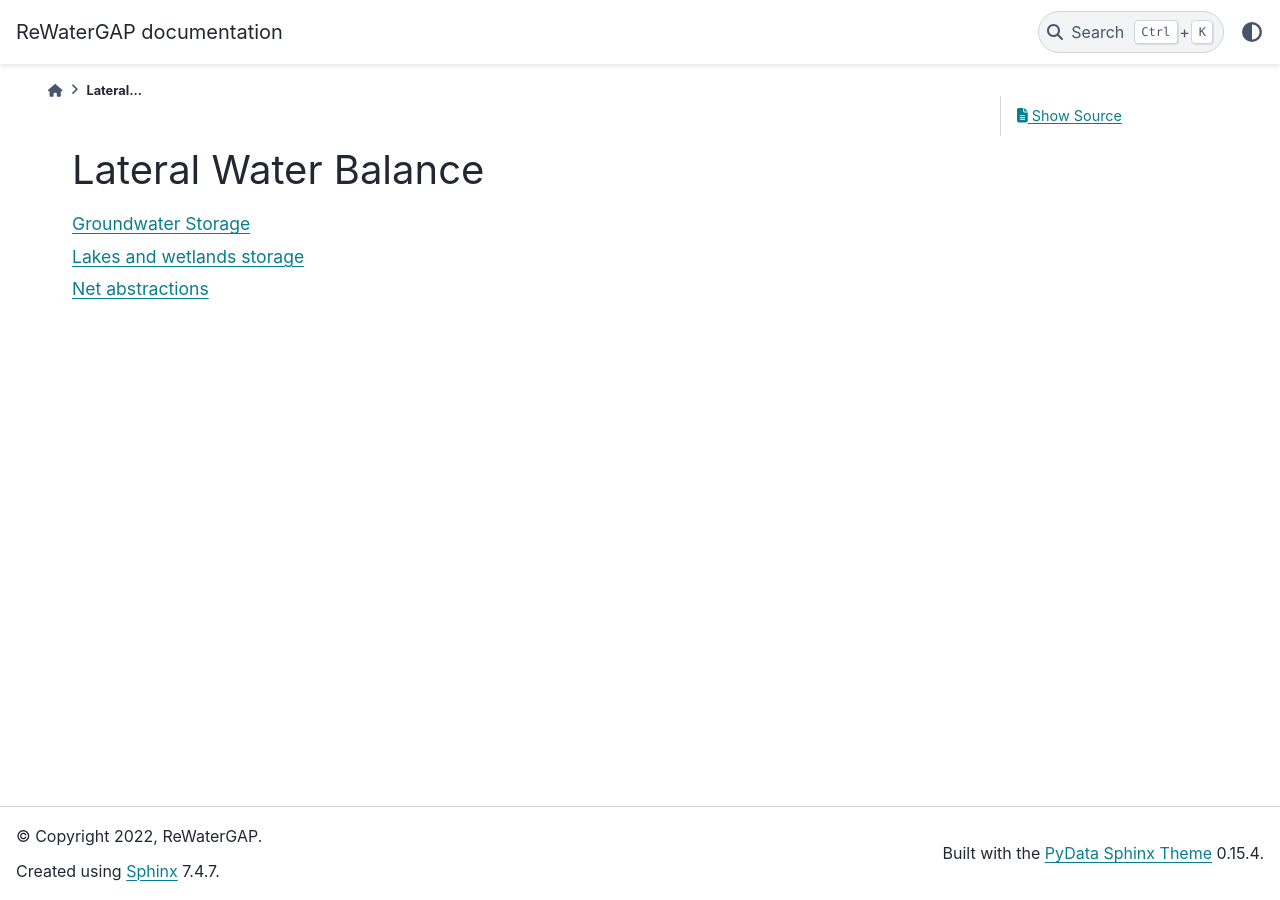
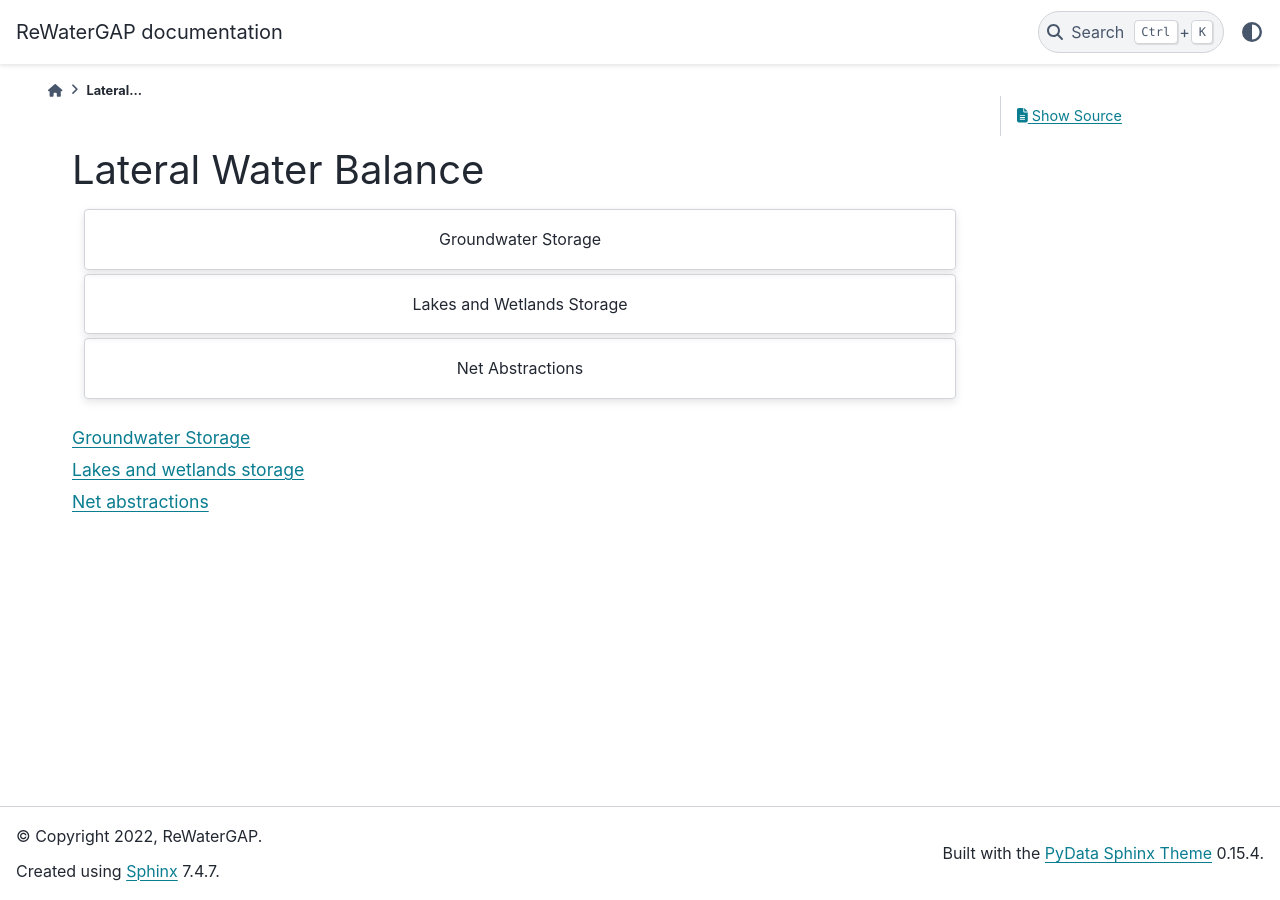
Before and after one commit to HydrologyFrankfurt/ReWaterGAP, a Sphinx documentation site: the page built from docs/api_docs/lateral_water_balance/index.rst, in a window 1280 px wide. Built offline with Sphinx 7.4.7 and the PyData theme 0.15.4, drawn with Linux system fonts in a browser that asks for light colours; pages that are not in the unit, such as notebooks, are missing from menus.

Commit message:
Update index.rst

```diff
--- a/docs/api_docs/lateral_water_balance/index.rst
+++ b/docs/api_docs/lateral_water_balance/index.rst
@@ -3,6 +3,31 @@
 =====================
 Lateral Water Balance
 =====================
+
+.. grid:: 1
+    :gutter: 1
+
+    .. grid-item-card::
+        :text-align: center
+        :link:  groundwater_storage
+        :link-type: ref
+
+        Groundwater Storage
+
+    .. grid-item-card::
+        :text-align: center
+        :link:  lakes_wetlands_storage
+        :link-type: ref
+
+        Lakes and Wetlands Storage
+
+    .. grid-item-card::
+        :text-align: center
+        :link:  net_abstractions
+        :link-type: ref
+
+        Net Abstractions
+
 
 .. toctree::
    :maxdepth: 1
```
